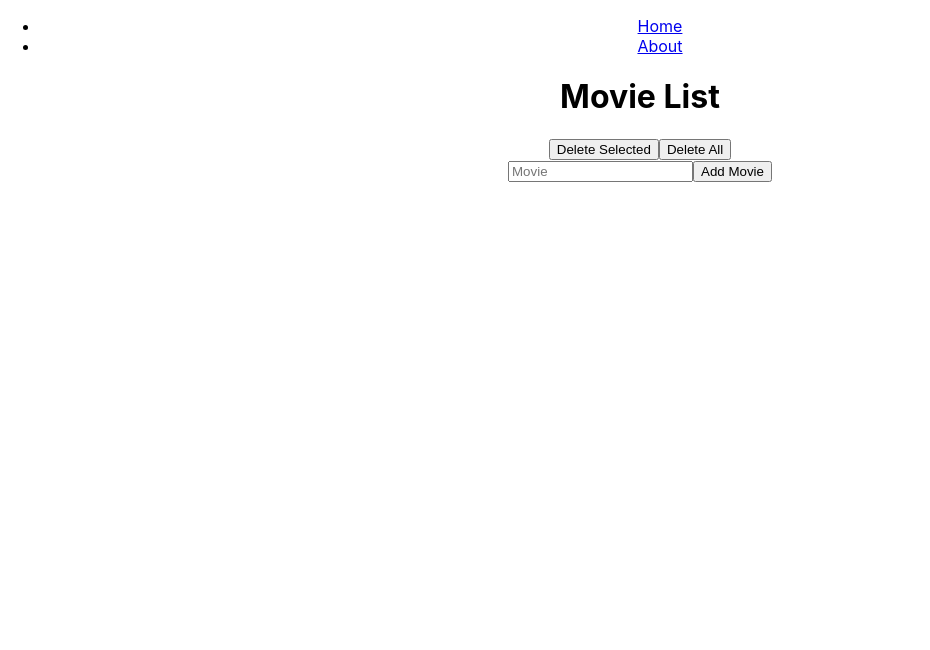
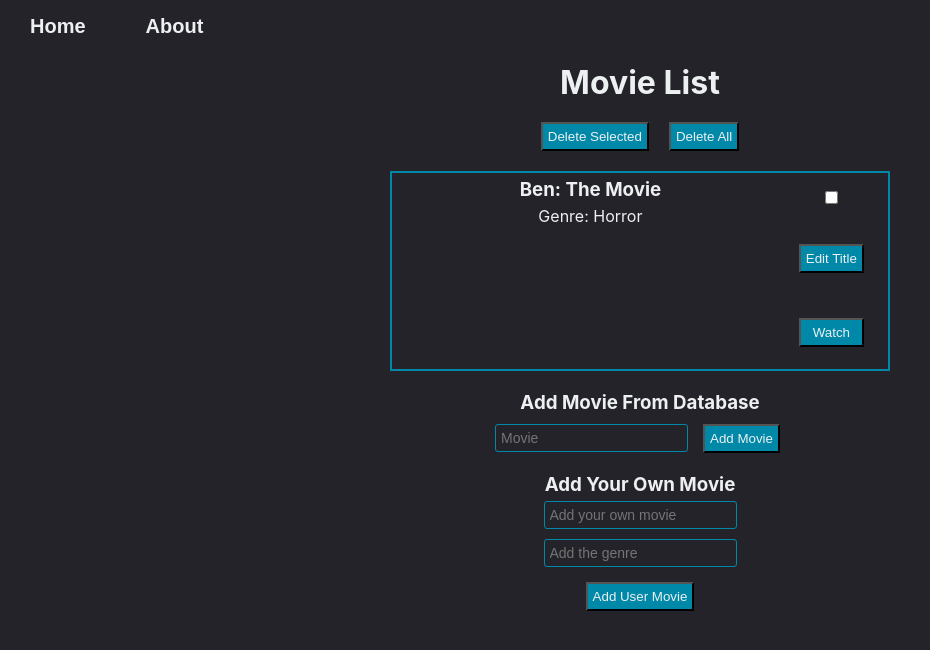
Before and after one commit to khouryb/movie-list, a React (Create React App) app: page / in a window 1280 px wide. Shown: the top 650 px of the page, without its empty margins (0-930 px from the left). Built offline with nearby package versions, Linux system fonts and the light colour scheme.

Commit message:
Added the ability to add user's own movie and done styling

```diff
--- a/src/App.css
+++ b/src/App.css
@@ -1,3 +1,48 @@
 .App {
   text-align: center;
+  margin: 0;
 }
+
+li,
+a {
+  font-family: sans-serif;
+  font-weight: 600;
+  font-size: 20px;
+  color: #edf0f1;
+  text-decoration: none;
+  margin: 15px;
+  transition: all 0.3s ease 0s;
+}
+
+a:hover {
+  color: #0088a9;
+}
+
+h1 {
+  color: #edf0f1;
+  margin: 10px 0;
+}
+
+ul {
+  list-style: none;
+  display: flex;
+}
+
+nav {
+  background-color: #778899;
+}
+
+input {
+  border: solid 1px #0088a9;
+  border-radius: 3px;
+  padding: 5px;
+  font-size: 14px;
+  margin: 5px;
+}
+
+
+button {
+  padding: 5px;
+  background-color: #0088a9;
+  margin: 10px
+}
--- /dev/null
+++ b/src/Home.css
@@ -0,0 +1,7 @@
+.api-form {
+    margin: 10px;
+}
+
+.user-form {
+    margin: 10px;
+}
--- a/src/Home.js
+++ b/src/Home.js
@@ -1,20 +1,29 @@
 import {useState} from 'react'
 import List from './List';
 import Nav from './Nav';
+import './Home.css'
 
 export default function Home() {
     // const initialMovie = useEffect(getInitialMovie())
 
   // function getInitialMovie() {}
 
-  const [movies, setMovies] = useState([]);
+  const [movies, setMovies] = useState([{
+    title: "Ben: The Movie", genre: "Horror", imdbID: null
+  }]);
 
   const [newMovie, setNewMovie] = useState("")
 
-  const handleChange = (e) => {
-    setNewMovie(e.target.value)
-  }
+  const [newUserMovie, setNewUserMovie] = useState({
+    title: "", genre: "", imdbID: null
+  })
+
   const [checked, setChecked] = useState([])
+
+  const [counter, setCounter] = useState(1)
+
+
+
 
   const handleCheck = (e, id) => {
     let checkedList = [...checked]
@@ -28,6 +37,11 @@ export default function Home() {
 
   }
 
+
+  const handleChange = (e) => {
+    setNewMovie(e.target.value)
+  }
+
   const handleSubmit = (e) => {
     e.preventDefault()
 
@@ -37,6 +51,21 @@ export default function Home() {
 
 
     setNewMovie('')
+  }
+
+  const handleUserChange = (e) => {
+    // setNewUserMovie({[e.target.name]:e.target.value})
+    const {name, value} = e.target;
+    setNewUserMovie((prev) => {
+        return {...prev, [name]: value}
+    })
+  }
+
+  const handleUserSubmit = (e) => {
+    e.preventDefault()
+    console.log(newUserMovie.title)
+    setMovies([...movies, {title: newUserMovie.title, genre:newUserMovie.genre, imdbID: counter}])
+    setCounter(counter + 1)
   }
 
   const handleCompleteMovie = (id) => {
@@ -81,7 +110,7 @@ export default function Home() {
   }
 
   const updateTitle = (updatedTitle, id) => {
-    console.log(id)
+
     setMovies(
         movies.map((movie) => {
           if (movie.imdbID === id) {
@@ -95,10 +124,12 @@ export default function Home() {
         <div className="home">
             <Nav />
         <h1>Movie List</h1>
+
         <button onClick={deleteSelected}>Delete Selected</button>
         <button onClick={deleteAll}>Delete All</button>
-        <List movie={movies}  handleCompleteMovie={handleCompleteMovie} handleCheck={handleCheck} updateTitle={updateTitle} handleWatched={handleWatched}/>
-      <form onSubmit={handleSubmit}>
+        <List movies={movies}  handleCompleteMovie={handleCompleteMovie} handleCheck={handleCheck} updateTitle={updateTitle} handleWatched={handleWatched}/>
+      <form className='api-form' onSubmit={handleSubmit}>
+        <h3>Add Movie From Database</h3>
         <input
         type='text'
         placeholder='Movie'
@@ -108,6 +139,27 @@ export default function Home() {
 
         <button type='submit'>Add Movie</button>
       </form>
+      <form className='user-form' onSubmit={handleUserSubmit}>
+        <h3>Add Your Own Movie</h3>
+        <input
+        type='text'
+        placeholder='Add your own movie'
+        required
+        name='title'
+        value={newUserMovie.title}
+        onChange={handleUserChange} />
+        <br/>
+        <input
+        type='text'
+        placeholder='Add the genre'
+        required
+        name='genre'
+        value={newUserMovie.genre}
+        onChange={handleUserChange} />
+        <br/>
+
+        <button type='submit'>Add User Movie</button>
+      </form>
 
       </div>
     )
--- a/src/List.css
+++ b/src/List.css
@@ -2,8 +2,8 @@
     width: 500px;
     height: 200px;
     margin: 10px;
-    border: 2px solid greenyellow;
-    background-color: red;
+    border: 2px solid #0088a9;
+    background-color: 778899;
 }
 
 .list-container {
@@ -13,8 +13,29 @@
 }
 
 .text-input {
-    width: 100%;
-    padding: 10px;
+    width: 50%;
+    padding: 2px;
     border: 1px solid #dfdfdf;
     outline: none;
 }
+
+.h3-movie-title {
+    margin: 5px 0px 5px 0;
+}
+
+.list-item {
+    display: flex;
+
+}
+
+.left {
+    width: 80%
+}
+
+.right {
+    display: flex;
+    flex-direction: column;
+    justify-content: space-around;
+}
+
+.checkbox {}
--- a/src/List.js
+++ b/src/List.js
@@ -15,19 +15,28 @@ export default function List(props) {
 return(
     <div className="list-container">
     {
-      props.movie.map((item) => (
+      props.movies.map((item) => (
+
         <div className="list-item" key={item.imdbID}>
+          <div className="left">
+
           {/* <p className={item.completed ? 'completed' : null}> */}
-        <h3>{item.title}</h3><button onClick={handleEditing}>Edit Title</button>
-        { editing && (<input
+
+          { editing ? (<input
             type="text"
             value={item.title}
             className='text-input'
             onChange={(e) =>  props.updateTitle(e.target.value, item.imdbID)}
             onKeyDown={handleUpdatedDone}
-        />)}
+          />):<h3 className="h3-movie-title">{item.title}</h3>}
           <p>Genre: {item.genre}</p>
-        <input type='checkbox' onChange={(e) => props.handleCheck(e, item.imdbID)}/>
+
+
+
+          </div>
+          <div className="right">
+          <input className="checkbox" type='checkbox' onChange={(e) => props.handleCheck(e, item.imdbID)}/>
+            <button onClick={handleEditing}>Edit Title</button>
 
             {
           item.completed ? (
@@ -36,6 +45,7 @@ return(
             <button onClick={() => props.handleCompleteMovie(item.imdbID)}>Watch</button>
           )
         }
+          </div>
 
           </div>
       ))
--- a/src/index.css
+++ b/src/index.css
@@ -1,3 +1,11 @@
+* {
+  box-sizing: border-box;
+  margin: 0;
+  padding: 0;
+  background-color: #24232a;
+  color: #edf0f1;
+}
+
 body {
   margin: 0;
   font-family: -apple-system, BlinkMacSystemFont, 'Segoe UI', 'Roboto', 'Oxygen',
```
Lines whose indentation alone changed are shown as unchanged.
